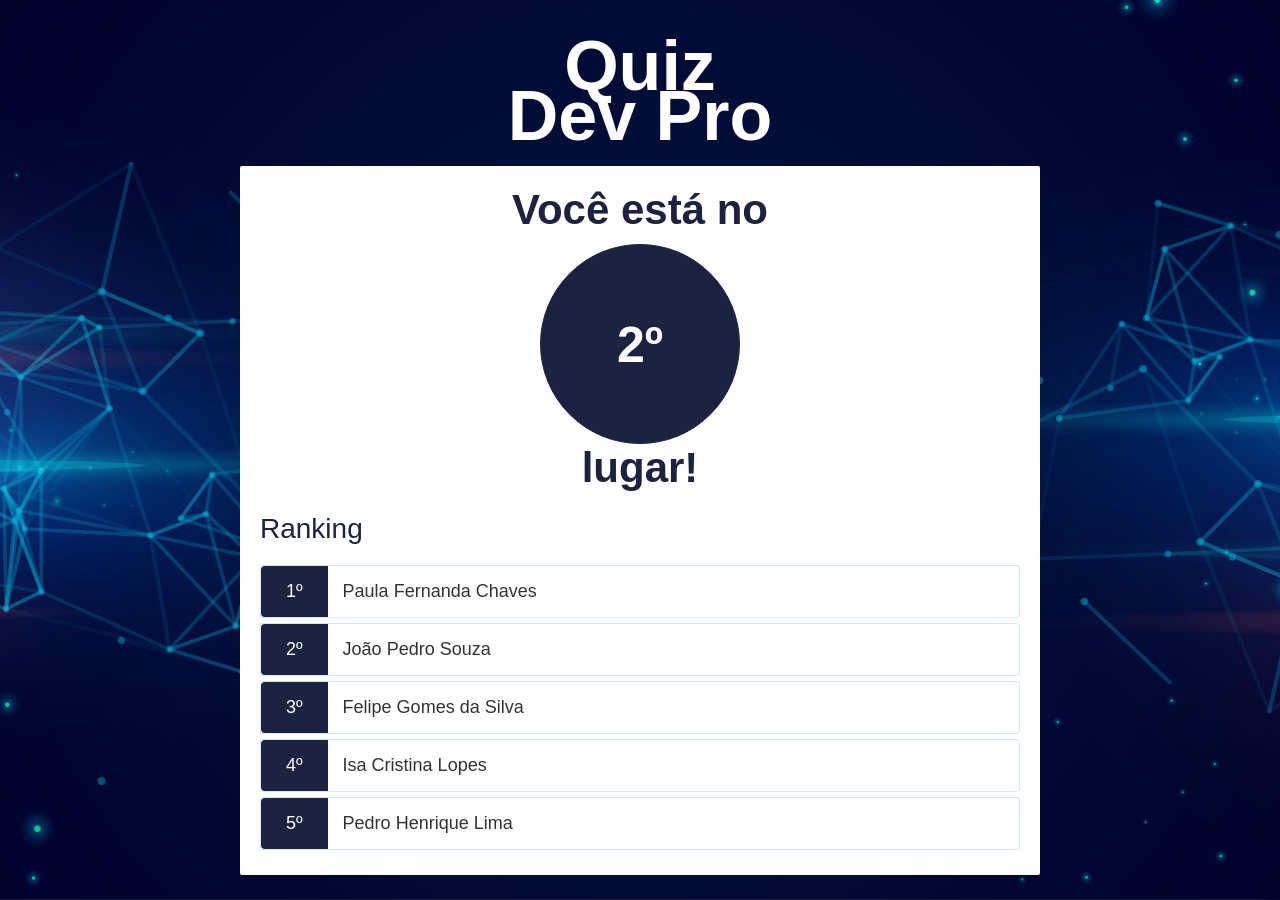
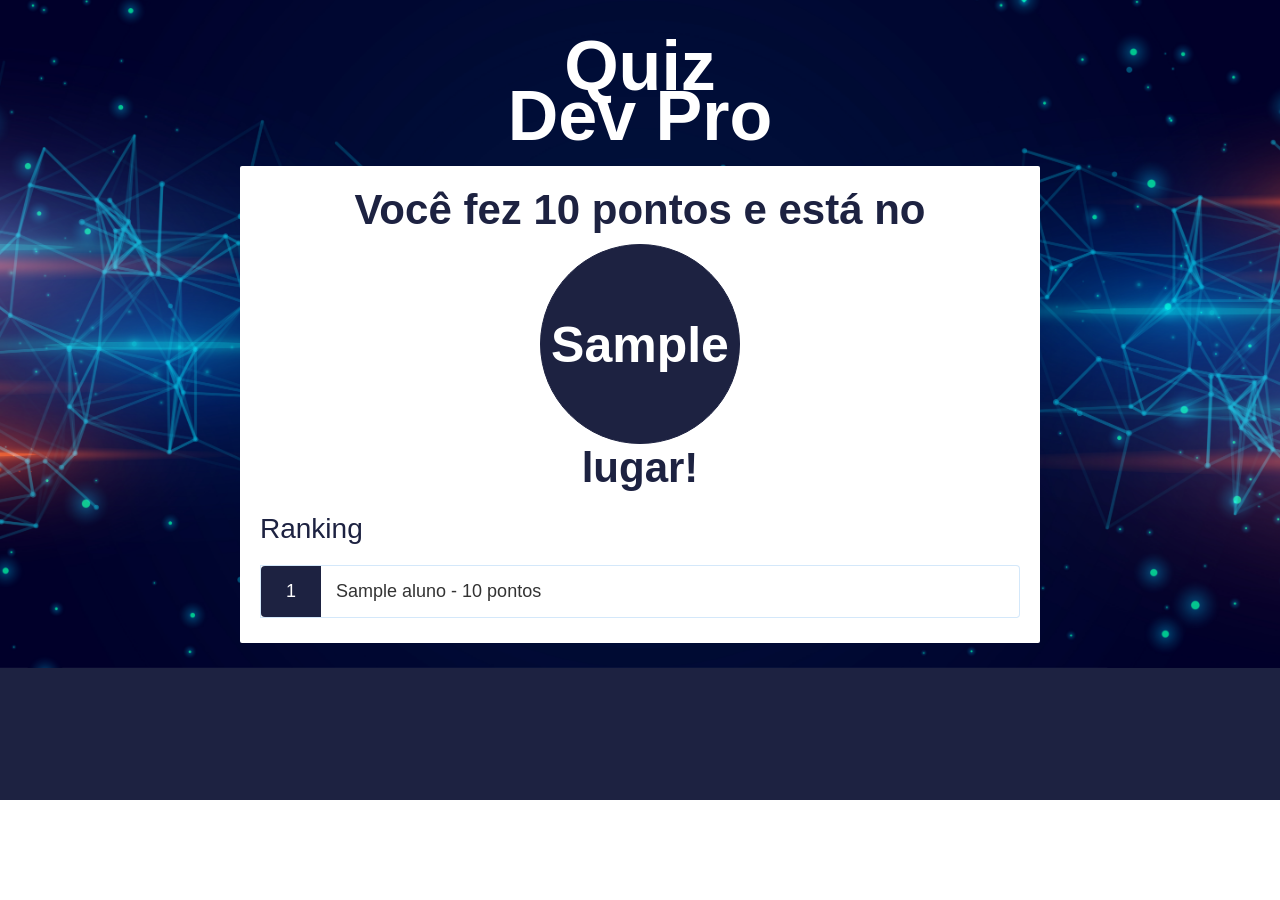
Before and after one commit to BrunoSSantana/quiz-devpro, a Django app: template quiz/base/templates/base/classificacao.html in a window 1280 px wide. After the commit the page ends 800 px from the top, so only its background shows below. Run offline with Django 3.2, Linux system fonts and the light colour scheme; the template is opened without the code that fills it: most values are stand-ins (such as "Sample title", 1, 10 or a date in 2020); parts of the project's set-up code (start-up, migrations or seed data) failed here and were passed over.

Commit message:
prototipagem finalizada

```diff
--- a/quiz/base/templates/base/classificacao.html
+++ b/quiz/base/templates/base/classificacao.html
@@ -20,34 +20,20 @@
                 <div id="game" class="justify-center flex-column animate-bottom hidden">
 
                     <div class="game-result">
-                        <h2>Você está no</h2>
-                        <h2 class="status-player">2º</h2>
+                        <h2>Você fez {{pontuacao_do_aluno}} pontos e está no</h2>
+                        <h2 class="status-player">{{colocacao_do_aluno}}</h2>
                         <h2>lugar!</h2>
                     </div>
 
                     <br />
 
                     <h3>Ranking</h3>
-                    <div class="choice-container">
-                        <p class="choice-prefix">1º</p>
-                        <p class="choice-text">Paula Fernanda Chaves</p>
-                    </div>
-                    <div class="choice-container">
-                        <p class="choice-prefix">2º</p>
-                        <p class="choice-text">João Pedro Souza</p>
-                    </div>
-                    <div class="choice-container">
-                        <p class="choice-prefix">3º</p>
-                        <p class="choice-text">Felipe Gomes da Silva</p>
-                    </div>
-                    <div class="choice-container">
-                        <p class="choice-prefix">4º</p>
-                        <p class="choice-text">Isa Cristina Lopes</p>
-                    </div>
-                    <div class="choice-container">
-                        <p class="choice-prefix">5º</p>
-                        <p class="choice-text">Pedro Henrique Lima</p>
-                    </div>
+                    {% for aluno in primeiros_alunos_da_classificacao %}
+                        <div class="choice-container">
+                            <p class="choice-prefix">{{ forloop.counter }}</p>
+                            <p class="choice-text">{{aluno.aluno__nome}} - {{ aluno.pontos__sum }} pontos</p>
+                        </div>
+                    {% endfor %}
 
                 </div>
 
```
Also changed, not shown: quiz/base/views.py (+20 -1 lines), db.sqlite3.
